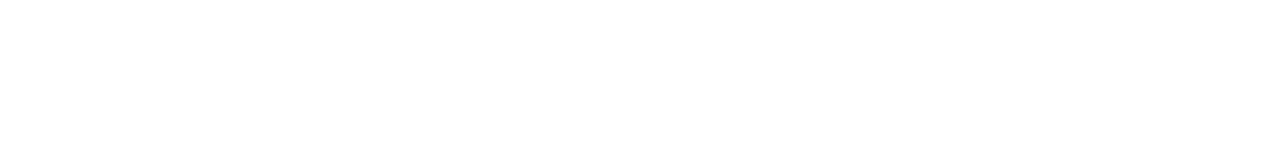
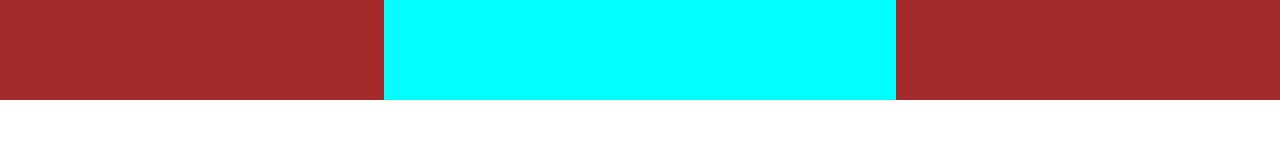
Before and after one commit to OmarThierno/htmlcss-dropbox, a plain HTML site: page index.html in a window 1280 px wide. Drawn offline with Linux system fonts and the light colour scheme.

Commit message:
feat: add header layout

```diff
--- a/css/style.css
+++ b/css/style.css
@@ -9,3 +9,41 @@
 body {
   font-family: 'Open Sans', sans-serif;
 }
+
+/* Utilities  */
+.flex {
+  display: flex;
+}
+
+.space-between {
+  justify-content: space-between;
+}
+
+.centering {
+  justify-content: center;
+  align-items: center;
+}
+
+/* Layout  */
+.container-big {
+  width: 80%;
+  max-width: 1500px;
+  margin: 0 auto;
+  /* debug */
+  background-color: brown;
+  height: 400px;
+}
+
+/* Header  */
+.header {
+  background-color: aqua;
+  height: 100px;
+}
+
+.header-left,
+.header-right {
+  width: 30%;
+
+  /* debug */
+  background-color: brown;
+}
--- a/index.html
+++ b/index.html
@@ -10,6 +10,17 @@
   <link rel="stylesheet" href="https://cdnjs.cloudflare.com/ajax/libs/font-awesome/6.5.1/css/all.min.css" integrity="sha512-DTOQO9RWCH3ppGqcWaEA1BIZOC6xxalwEsw9c2QQeAIftl+Vegovlnee1c9QX4TctnWMn13TZye+giMm8e2LwA==" crossorigin="anonymous" referrerpolicy="no-referrer" />
 </head>
 <body>
+  <!-- Header  -->
+  <header class="header flex space-between">
+    <div class="header-left"></div>
+    <div class="header-right"></div>
+  </header>
+  <!-- /Header  -->
 
+  <!-- Main  -->
+  <!-- /Main  -->
+
+  <!-- Footer  -->
+  <!-- /Footer  -->
 </body>
 </html>
```
